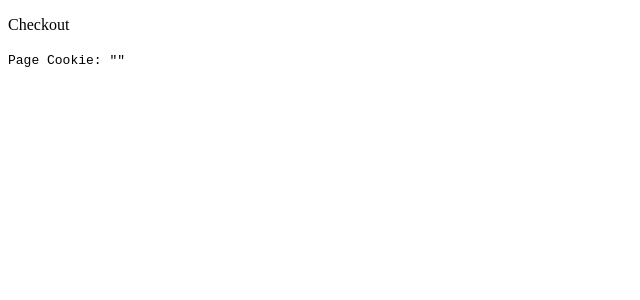
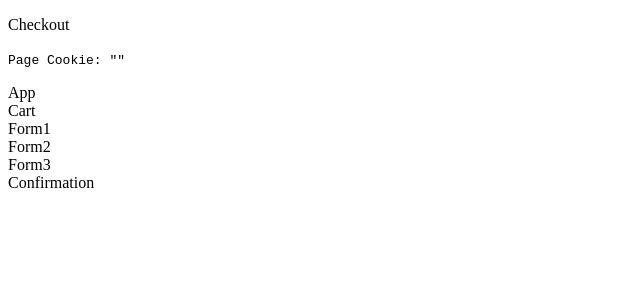
Before and after one commit to justcord10/practice-apps, a React app in the folder 2-checkout/: page / in a window 1280 px wide. Shown: the top 300 px of the page, without its empty margins (0-640 px from the left). Built offline with nearby package versions, Linux system fonts and the light colour scheme; the HTML template or start-up script is replaced by a standard one.

Commit message:
confirmed that the page renders the skeleton properly, will implement conditional rendering AFTER states, handlers, and axios API calls are implemented.

```diff
--- a/2-checkout/client/src/components/App.jsx
+++ b/2-checkout/client/src/components/App.jsx
@@ -1,4 +1,5 @@
 import React from 'react';
+import Axios from 'axios';
 import Cart from './Cart.jsx';
 import Form1 from './Form1.jsx';
 import Form2 from './Form2.jsx';
@@ -6,10 +7,17 @@ import Form3 from './Form3.jsx';
 import Confirmation from './Confirmation.jsx';
 
 
-const App = () => {
-
+const App = ({cookie}) => {
+  console.log(cookie);
   return (
-    <div>App</div>
+    <div>
+      <div>App</div>
+      <div><Cart /></div>
+      <div><Form1 /></div>
+      <div><Form2 /></div>
+      <div><Form3 /></div>
+      <div><Confirmation /></div>
+    </div>
   );
 };
 
--- a/2-checkout/client/src/index.jsx
+++ b/2-checkout/client/src/index.jsx
@@ -1,5 +1,6 @@
 import React from "react";
 import { render } from "react-dom";
+import App from './components/App.jsx';
 
 render(
   <div>
@@ -7,6 +8,7 @@ render(
     <p>
       <code>Page Cookie: {JSON.stringify(document.cookie, undefined, "\t")}</code>
     </p>
+    <div><App cookie={JSON.stringify(document.cookie, undefined, "\t")}/></div>
   </div>,
   document.getElementById("root")
 );
```
